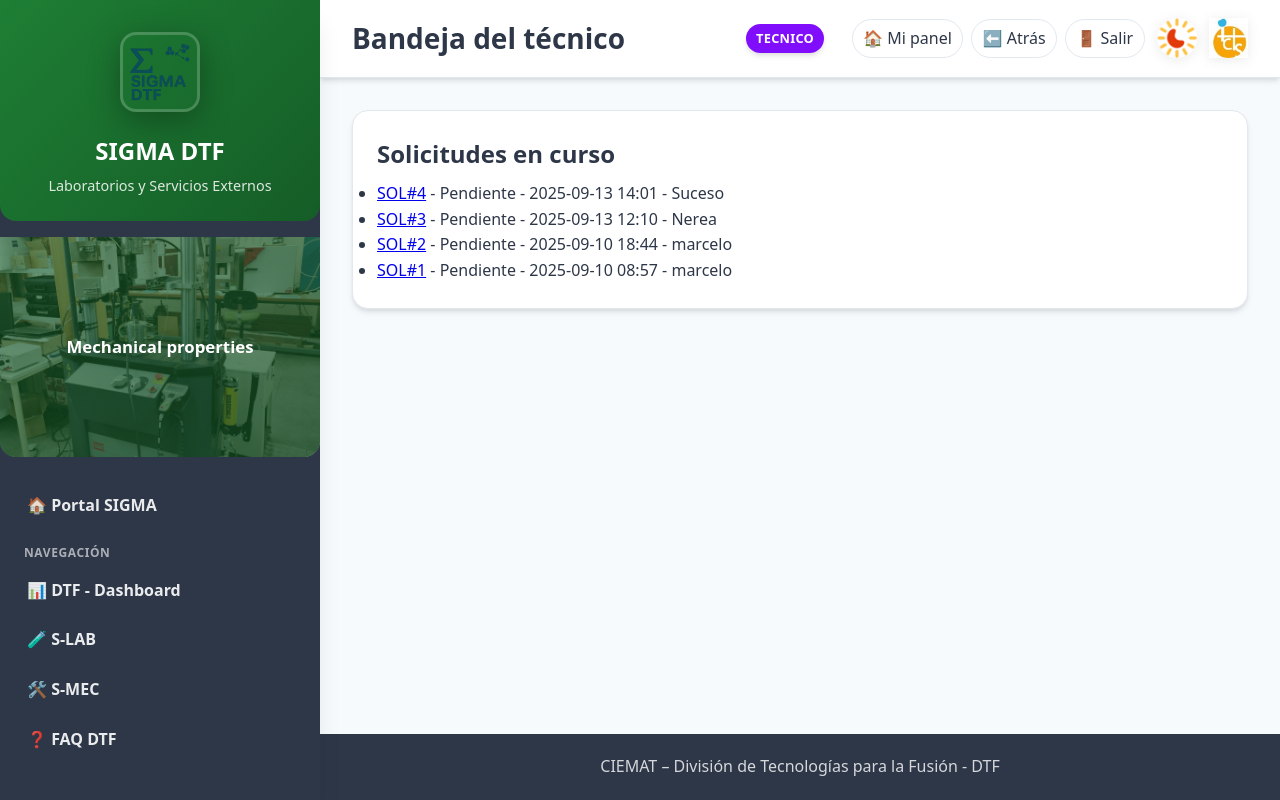
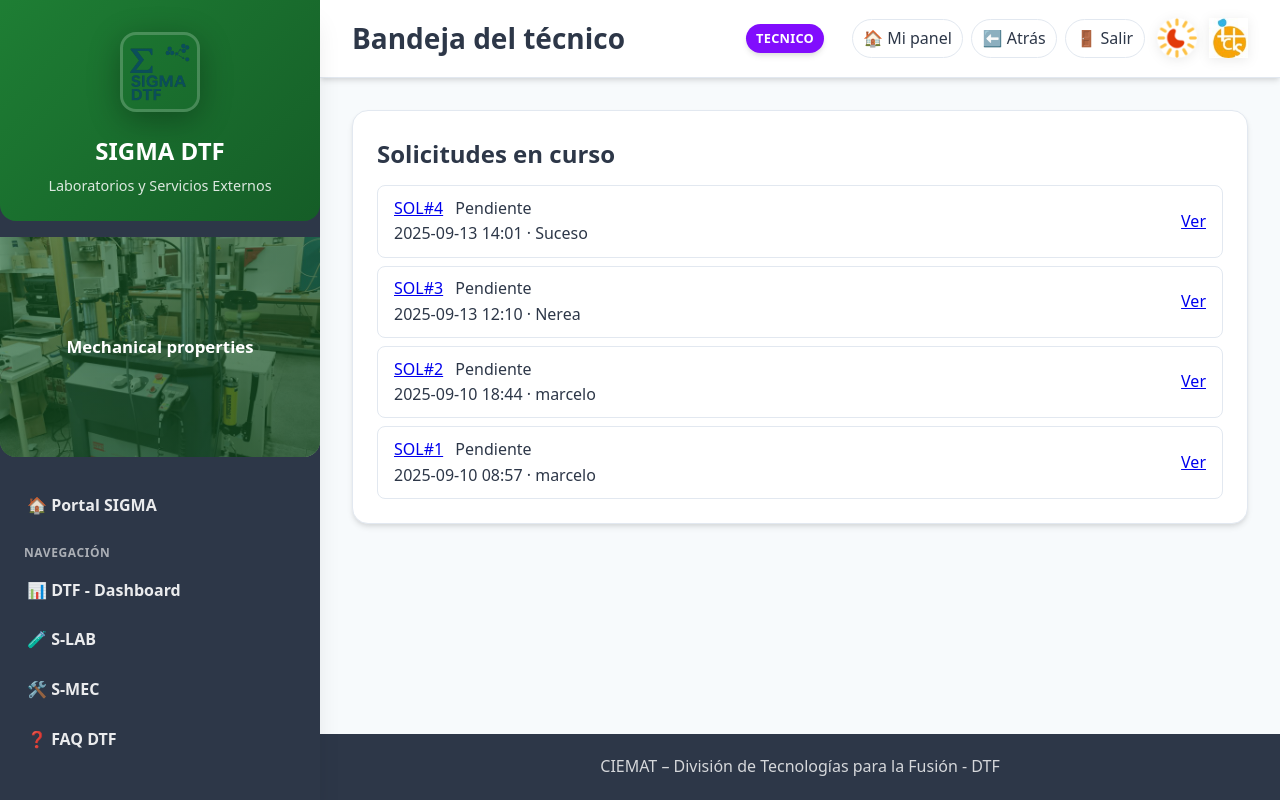
Before and after one commit to DoctorWallace/Ultiima_version_app_ciemat, a Django app: page /dtf/lab/requests/inbox/ in a window 1280 px wide. Run offline with Django 5.2, Linux system fonts and the light colour scheme; a user stored in the database is signed in; data comes from the database, SQL or seed files in the repository; some libraries are stand-ins or nearby versions.

Commit message:
S-LAB UI: improve técnico panel, bandeja and detalle with badges and better actions

```diff
--- a/sigmalab/templates/sigmalab/solicitudes/bandeja_tecnico.html
+++ b/sigmalab/templates/sigmalab/solicitudes/bandeja_tecnico.html
@@ -3,17 +3,22 @@
 {% block page_title %}Bandeja del técnico{% endblock %}
 {% block content %}
 <div class="card">
-  <h2 style="margin:0 0 .5rem">Solicitudes en curso</h2>
-  <ul>
+  <h2 style="margin:0 0 .75rem">Solicitudes en curso</h2>
+  <div class="list" style="display:flex;flex-direction:column;gap:.5rem">
     {% for s in solicitudes %}
-      <li>
-        <a href="{% url 'sigmalab:detalle-solicitud' s.pk %}">SOL#{{ s.pk }}</a>
-        - {{ s.get_estado_display }} - {{ s.creado_en|date:"Y-m-d H:i" }}
-        - {{ s.solicitante.username }}
-      </li>
+      <div class="item" style="display:flex;justify-content:space-between;align-items:center;border:1px solid var(--border);border-radius:.5rem;padding:.6rem 1rem;background:var(--bg-card)">
+        <div>
+          <a class="recent-title" href="{% url 'sigmalab:detalle-solicitud' s.pk %}">SOL#{{ s.pk }}</a>
+          <span class="badge" style="margin-left:.5rem">{{ s.get_estado_display }}</span>
+          <div class="muted">{{ s.creado_en|date:"Y-m-d H:i" }} · {{ s.solicitante.username }}</div>
+        </div>
+        <div style="display:flex;gap:.5rem">
+          <a class="btn" href="{% url 'sigmalab:detalle-solicitud' s.pk %}">Ver</a>
+        </div>
+      </div>
     {% empty %}
-      <li>No hay solicitudes.</li>
+      <div class="muted">No hay solicitudes.</div>
     {% endfor %}
-  </ul>
+  </div>
 </div>
 {% endblock %}
--- a/sigmalab/templates/sigmalab/solicitudes/detalle.html
+++ b/sigmalab/templates/sigmalab/solicitudes/detalle.html
@@ -4,7 +4,7 @@
 {% block page_title %}Detalle solicitud{% endblock %}
 {% block content %}
 <div class="card">
-  <h2 style="margin:0 0 .5rem">SOL#{{ solicitud.pk }} - {{ solicitud.get_estado_display }}</h2>
+  <h2 style="margin:0 0 .5rem">SOL#{{ solicitud.pk }} <span class="badge" style="margin-left:.5rem">{{ solicitud.get_estado_display }}</span></h2>
   <p><strong>Material:</strong> {{ solicitud.material }}</p>
   <p><strong>Procedencia:</strong> {{ solicitud.procedencia }}</p>
   <p><strong>Tratamiento previo:</strong> {{ solicitud.tratamiento_previo }}</p>
@@ -13,9 +13,9 @@
   <p><strong>Código muestra:</strong> {{ solicitud.codigo_muestra|default:"-" }}</p>
 
   <div style="margin:1rem 0; display:flex; gap:.5rem; flex-wrap:wrap;">
-    <a class="cta" href="{% url 'sigmalab:nuevo-avance' solicitud.pk %}">Añadir avance</a>
+    <a class="cta" href="{% url 'sigmalab:nuevo-avance' solicitud.pk %}">➕ Añadir avance</a>
     {% if request.user.is_staff or request.user|has_group:"tecnico_responsable_s_lab" %}
-      <a class="cta" href="{% url 'sigmalab:cambiar-estado' solicitud.pk %}" style="background:var(--accent)">Cambiar estado</a>
+      <a class="cta" href="{% url 'sigmalab:cambiar-estado' solicitud.pk %}" style="background:var(--accent)">⚙️ Cambiar estado</a>
     {% endif %}
     {% if solicitud.autonomo and request.user == solicitud.solicitante or request.user|has_group:"tecnico_responsable_s_lab" %}
       <a class="cta" href="{% url 'sigmalab:diario-solicitud' solicitud.pk %}">📝 Registro diario</a>
```
Also changed, not shown: sigmalab/templates/sigmalab/panel_tecnico.html (+9 -6 lines).
